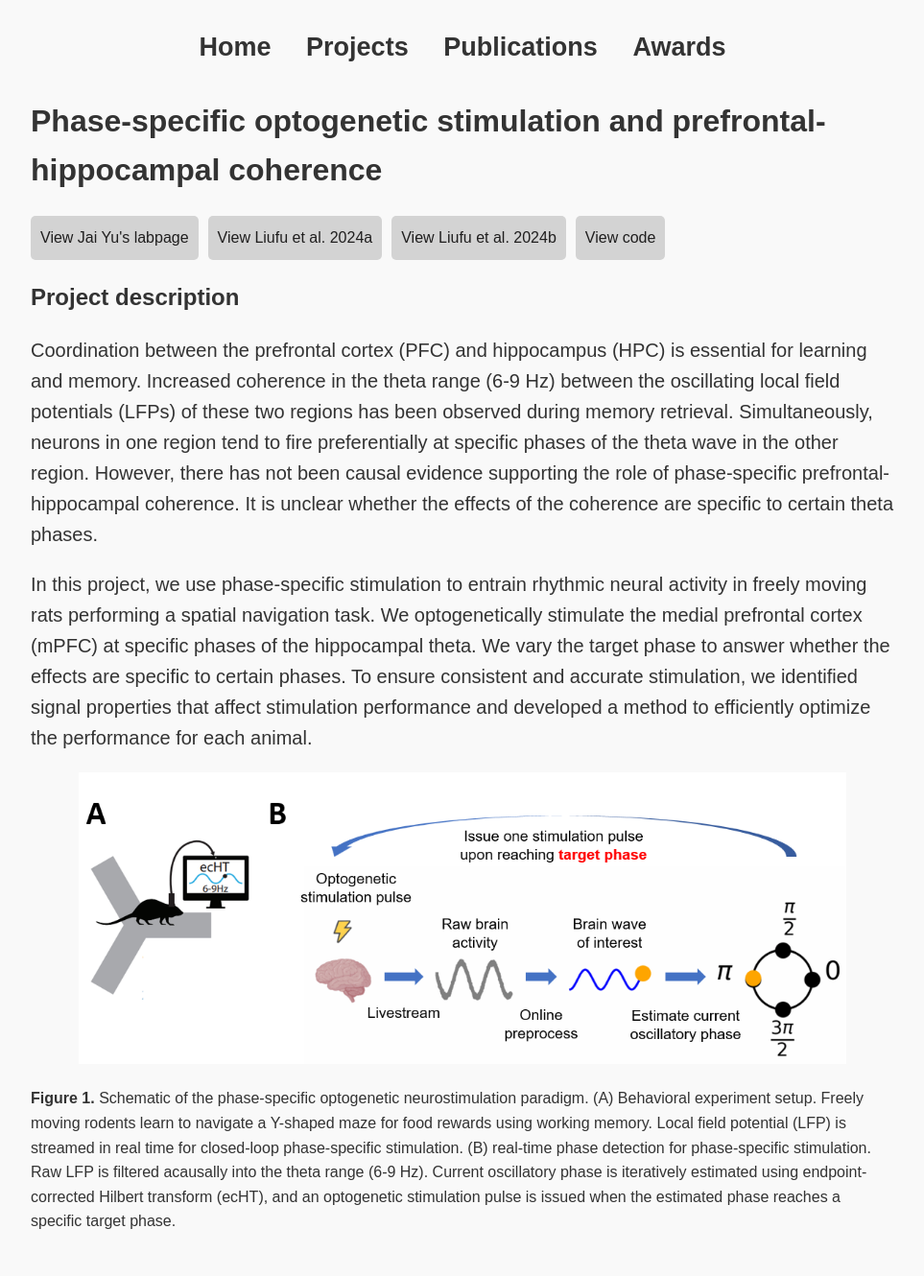
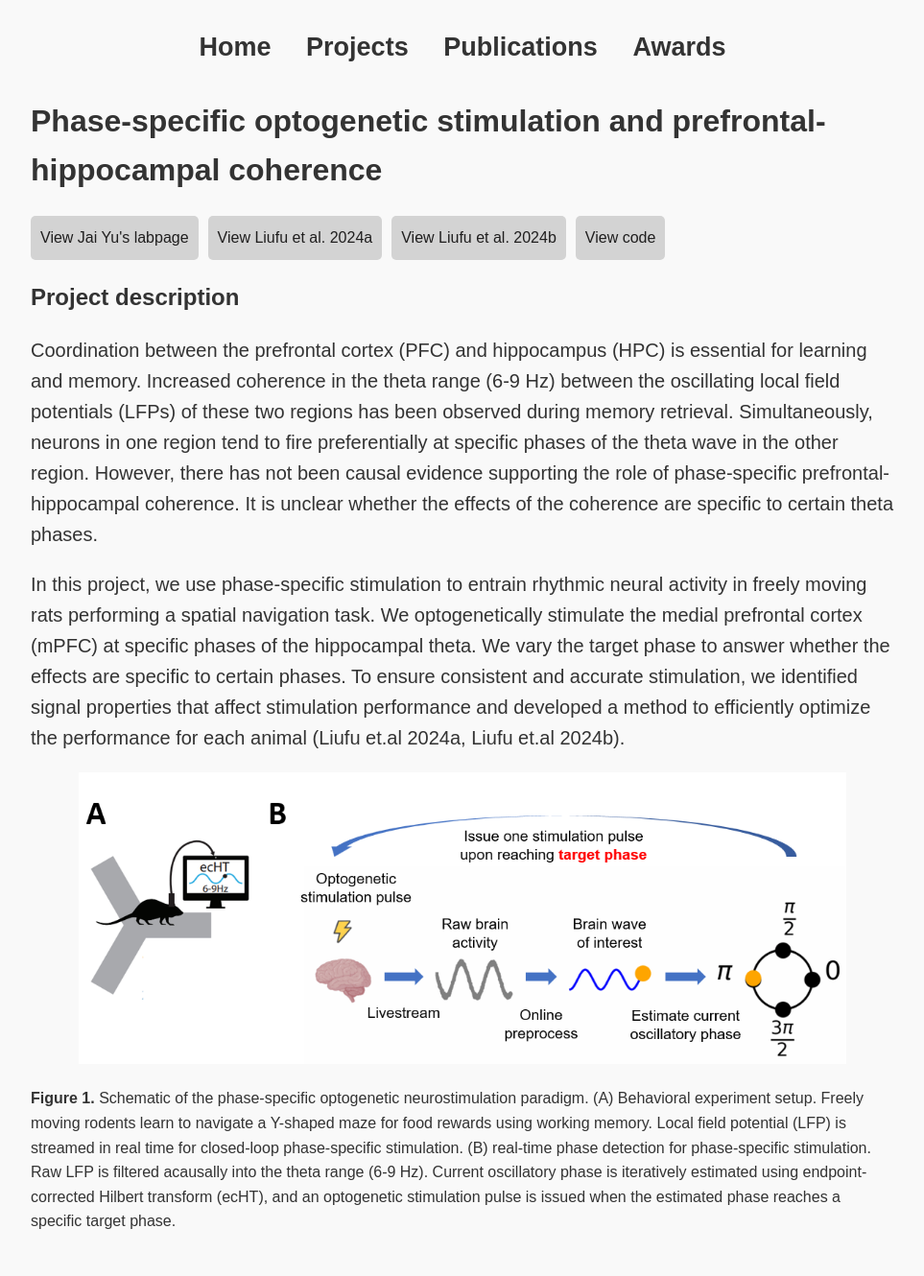
Before and after one commit to jhanliufu-personal/jhanliufu-personal.github.io, a Jekyll site: the page built from _projects/closed_loop_control.md, in a window 1280 px wide. Shown: the whole page at 96% size, without its empty margins (158-1121 px from the left). Built offline with Jekyll 4.4.1, drawn with Linux system fonts in a browser that asks for light colours.

Commit message:
add publication references to CLC project

```diff
--- a/_projects/closed_loop_control.md
+++ b/_projects/closed_loop_control.md
@@ -17,7 +17,7 @@ lab:
     </p>
 
     <p>
-    In this project, we use phase-specific stimulation to entrain rhythmic neural activity in freely moving rats performing a spatial navigation task. We optogenetically stimulate the medial prefrontal cortex (mPFC) at specific phases of the hippocampal theta. We vary the target phase to answer whether the effects are specific to certain phases. To ensure consistent and accurate stimulation, we identified signal properties that affect stimulation performance and developed a method to efficiently optimize the performance for each animal.
+    In this project, we use phase-specific stimulation to entrain rhythmic neural activity in freely moving rats performing a spatial navigation task. We optogenetically stimulate the medial prefrontal cortex (mPFC) at specific phases of the hippocampal theta. We vary the target phase to answer whether the effects are specific to certain phases. To ensure consistent and accurate stimulation, we identified signal properties that affect stimulation performance and developed a method to efficiently optimize the performance for each animal (<a href="https://jhanliufu.github.io/publications/Liufu_2024a.html">Liufu et.al 2024a</a>, <a href="https://jhanliufu.github.io/publications/Liufu_2024b.html">Liufu et.al 2024b</a>).
     </p>
 </div>
 
```
